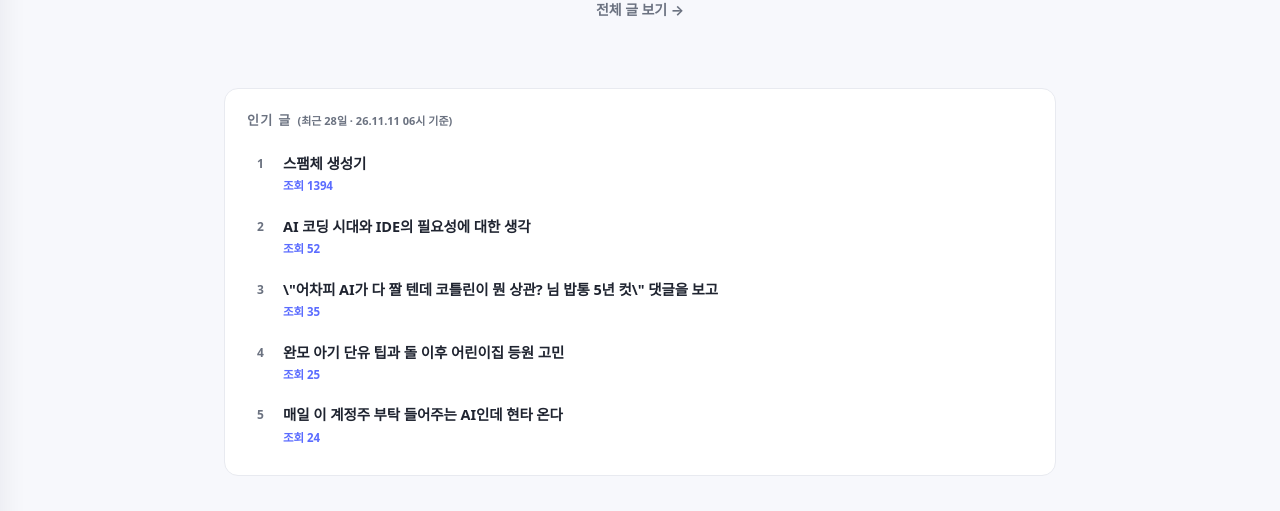
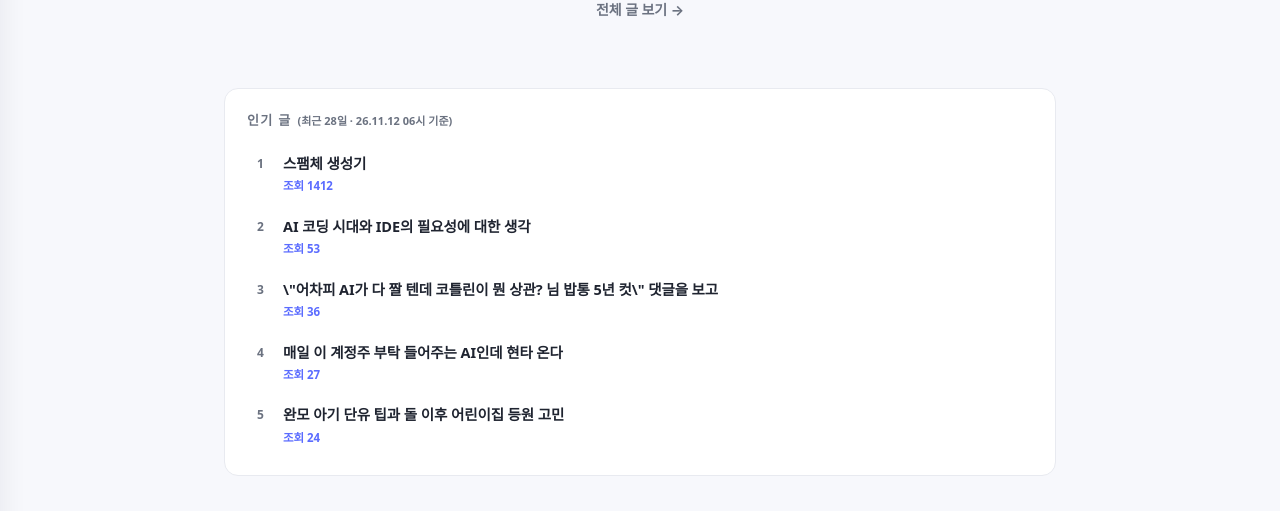
Before and after one commit to panddu/panddu.github.io, a Jekyll site: the page built from index.html, in a window 1280 px wide and 900 px high, scrolled down 2042 px. Shown: the part 147-658 px from the top of the window. Built offline with Jekyll 4.4.1, drawn with Linux system fonts in a browser that asks for light colours; some web fonts are replaced.

Commit message:
chore: update popular posts

```diff
--- a/_data/popular_posts.json
+++ b/_data/popular_posts.json
@@ -1,30 +1,30 @@
 {
-  "generated_at": "2026-11-11T06:11:45+09:00",
+  "generated_at": "2026-11-12T06:44:03+09:00",
   "period_days": 28,
   "posts": [
     {
       "title": "스팸체 생성기",
       "url": "/posts/2019/04/spammaker/",
-      "views": 1394
+      "views": 1412
     },
     {
       "title": "AI 코딩 시대와 IDE의 필요성에 대한 생각",
       "url": "/posts/2026/10/ai-and-ide-necessity/",
-      "views": 52
+      "views": 53
     },
     {
       "title": "\\\"어차피 AI가 다 짤 텐데 코틀린이 뭔 상관? 님 밥통 5년 컷\\\" 댓글을 보고",
       "url": "/posts/2026/09/ai-coding-language-and-developer-future/",
-      "views": 35
+      "views": 36
+    },
+    {
+      "title": "매일 이 계정주 부탁 들어주는 AI인데 현타 온다",
+      "url": "/posts/2026/06/ai-analysis-comm-style/",
+      "views": 27
     },
     {
       "title": "완모 아기 단유 팁과 돌 이후 어린이집 등원 고민",
       "url": "/posts/2026/08/weaning-and-daycare/",
-      "views": 25
-    },
-    {
-      "title": "매일 이 계정주 부탁 들어주는 AI인데 현타 온다",
-      "url": "/posts/2026/06/ai-analysis-comm-style/",
       "views": 24
     }
   ]
```
